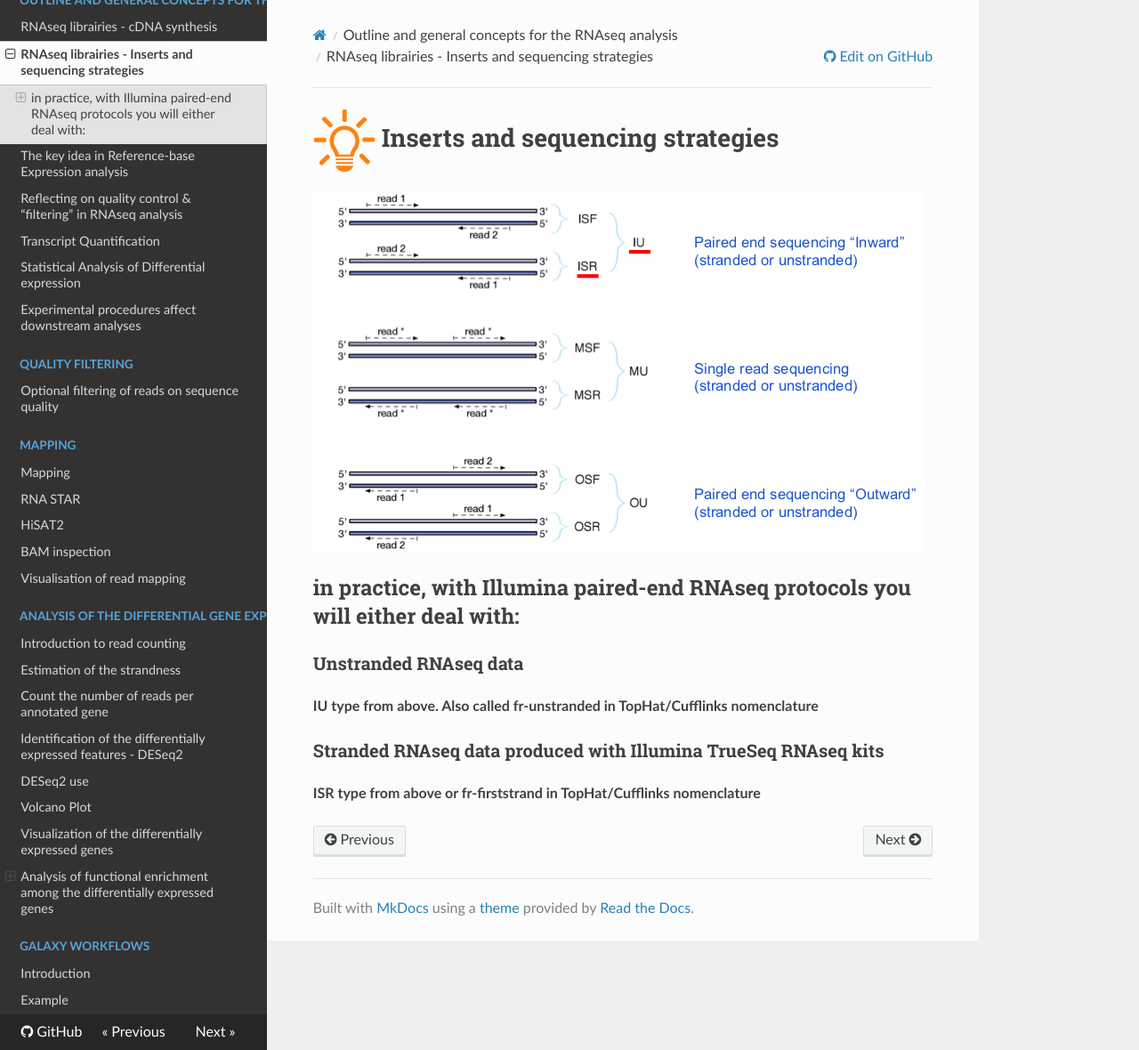
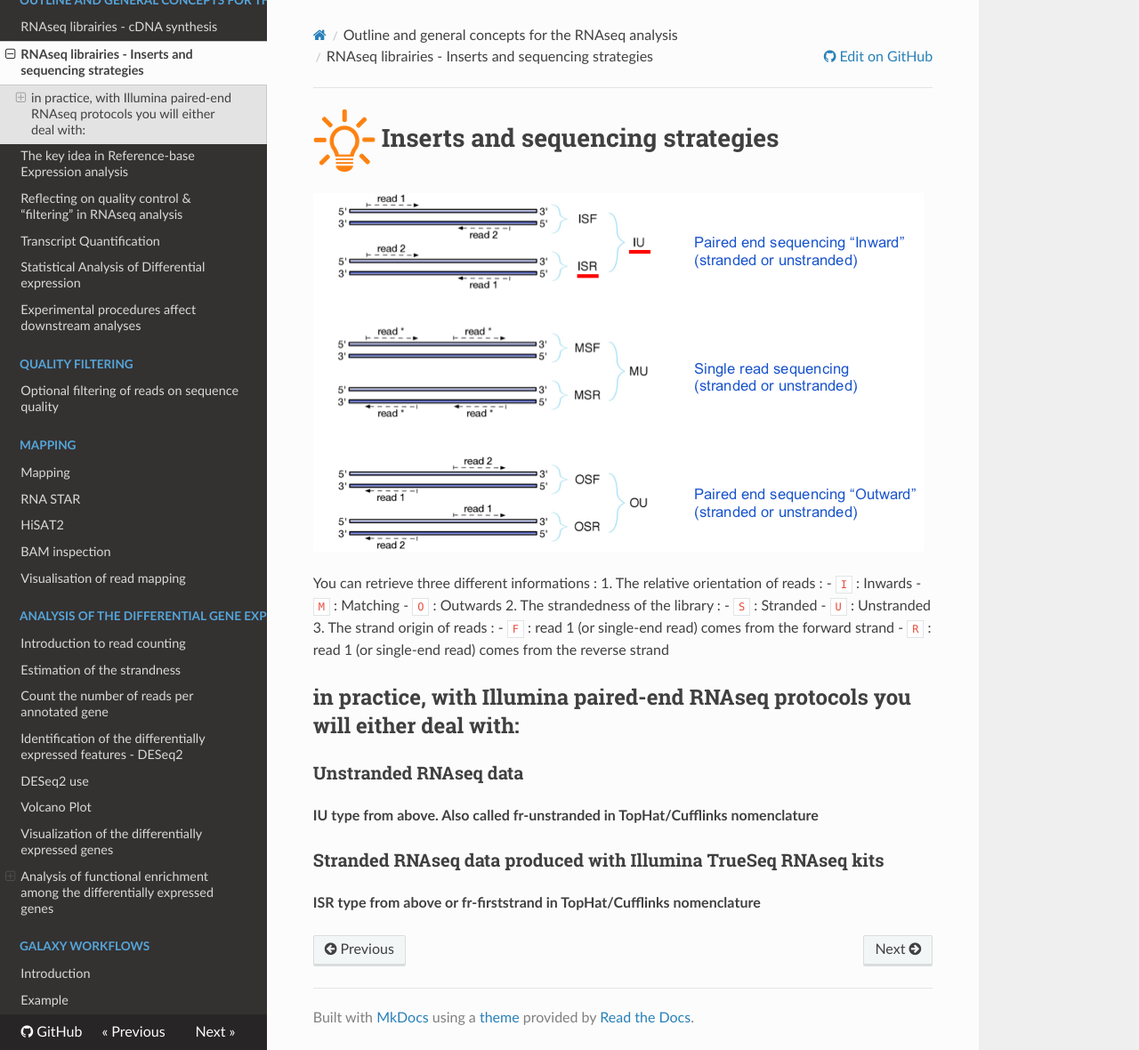
Before and after one commit to ARTbio/springday, an MkDocs documentation site: the page built from docs/sequencing_strategies.md, in a window 1280 px wide and 1180 px high. Shown: the whole window at 89% size. Built offline with MkDocs 1.6.1, drawn with Linux system fonts in a browser that asks for light colours; nearby versions of some CDN libraries.

Commit message:
Update sequencing_strategies.md
add info of initials

```diff
--- a/docs/sequencing_strategies.md
+++ b/docs/sequencing_strategies.md
@@ -1,6 +1,19 @@
 # ![](images/lamp.png) Inserts and sequencing strategies
 
 ![](images/sequencing_strategies.png)
+
+You can retrieve three different informations :
+1. The relative orientation of reads :
+    - `I` : Inwards
+    - `M` : Matching
+    - `O` : Outwards
+2. The strandedness of the library :
+    - `S` : Stranded
+    - `U` : Unstranded
+3. The strand origin of reads :
+    - `F` : read 1 (or single-end read) comes from the forward strand
+    - `R` : read 1 (or single-end read) comes from the reverse strand
+
 
 ## in practice, with Illumina paired-end RNAseq protocols you will either deal with:
 
```
